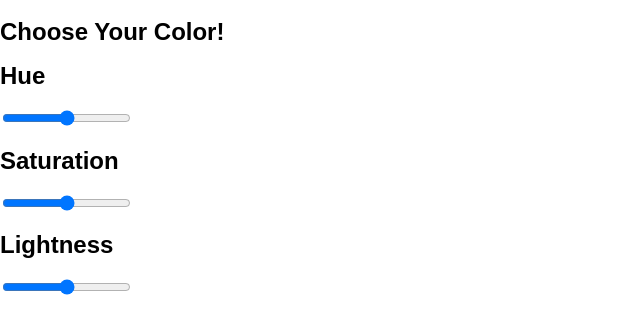
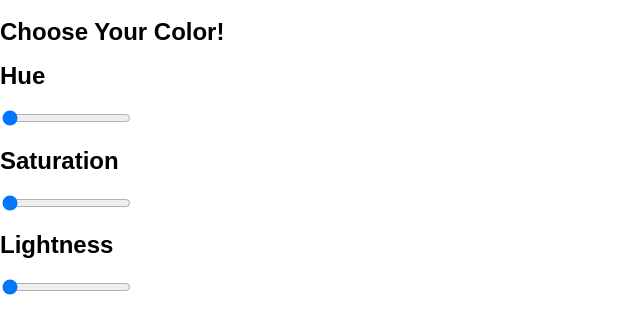
Before and after one commit to AbtaheeAli/color-picker, a React (Create React App) app: page / in a window 1280 px wide. Shown: the top 334 px of the page, without its empty margins (0-640 px from the left). Built offline with nearby package versions, Linux system fonts and the light colour scheme.

Commit message:
Sliders are able to move

```diff
--- a/src/App.jsx
+++ b/src/App.jsx
@@ -2,6 +2,32 @@ import React, { Component } from 'react'
 import HelloWorld from './components/HelloWorld'
 
 export class App extends Component {
+  state = {
+    h: 0,
+    s: 0,
+    l: 0,
+  }
+  handleChangeH = event => {
+    const colorThatIsChanging = event.target
+    const valueOfColorChanging = parseInt(colorThatIsChanging.value)
+
+    this.setState({ h: valueOfColorChanging })
+  }
+
+  handleChangeS = event => {
+    const colorThatIsChanging = event.target
+    const valueOfColorChanging = colorThatIsChanging.value
+
+    this.setState({ s: valueOfColorChanging })
+  }
+
+  handleChangeL = event => {
+    const colorThatIsChanging = event.target
+    const valueOfColorChanging = colorThatIsChanging.value
+
+    this.setState({ l: valueOfColorChanging })
+  }
+
   render() {
     return (
       <main>
@@ -15,7 +41,7 @@ export class App extends Component {
               type="range"
               min="0"
               max="360"
-              value="this.state.h"
+              value={this.state.h}
               onChange={this.handleChangeH}
             ></input>
           </article>
@@ -25,7 +51,7 @@ export class App extends Component {
               type="range"
               min="0"
               max="360"
-              value="this.state.s"
+              value={this.state.s}
               onChange={this.handleChangeS}
             ></input>
           </article>
@@ -35,7 +61,7 @@ export class App extends Component {
               type="range"
               min="0"
               max="360"
-              value="this.state.l"
+              value={this.state.l}
               onChange={this.handleChangeL}
             ></input>
           </article>
```
